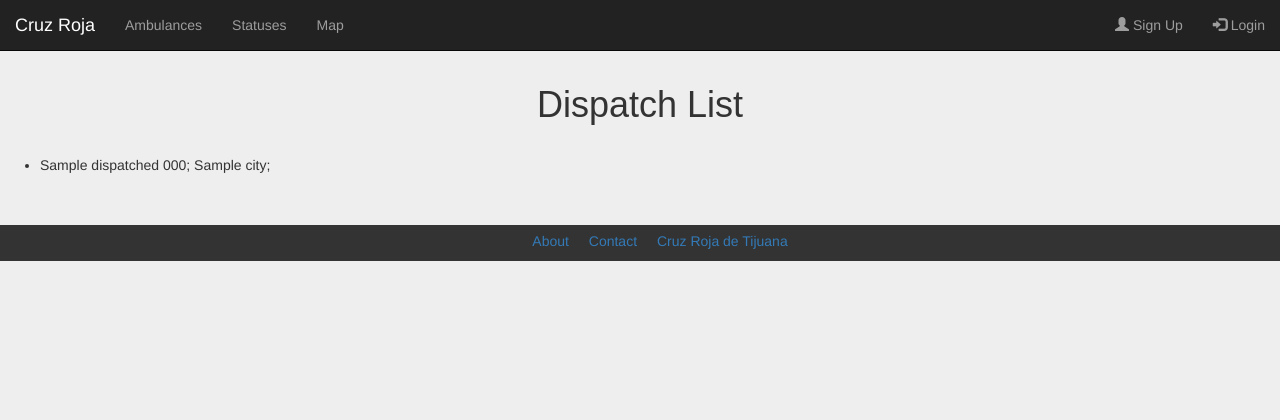
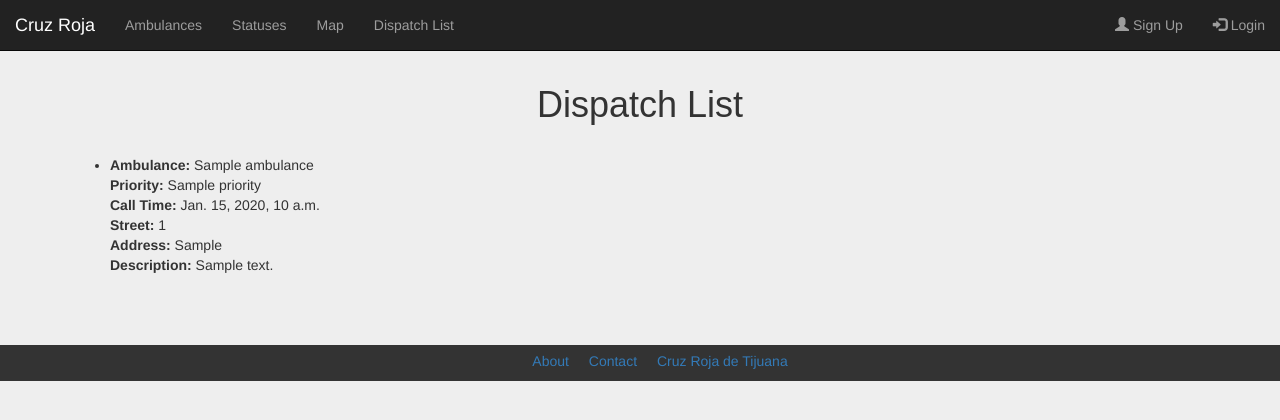
Before and after one commit to EMSTrack/EMSTrack-Django, a Django app: template eng100l/ambulances/templates/ambulances/dispatch_list.html in a window 1280 px wide. Shown: the top 420 px of the page. Run offline with Django 3.2, Linux system fonts and the light colour scheme; the template is opened without the code that fills it: most values are stand-ins (such as "Sample title", 1, 10 or a date in 2020); some libraries are stand-ins or nearby versions.

Commit message:
Add csrftoken setup on map.js postDispatchCall, Add Call List page

```diff
--- a/eng100l/ambulances/models.py
+++ b/eng100l/ambulances/models.py
@@ -67,6 +67,9 @@ class Call(models.Model):
     hospital_time = models.DateTimeField(blank = True, null = True)
     base_time = models.DateTimeField(blank = True, null = True)
 
+    def __str__(self):
+        return "({}): {}, {}".format(self.priority, self.residential_unit, self.stmain_number)
+
 
 
     PRIORITIES = [('A','A'),('B','B'),('C','C'),('D','D'),('E','E')]
--- a/eng100l/ambulances/templates/ambulances/ambulance_map.html
+++ b/eng100l/ambulances/templates/ambulances/ambulance_map.html
@@ -48,6 +48,7 @@
                 <!--        Dispatch panel      -->
                 <div class="row">
                 <form id="dispatchForm" method="POST" action="">
+                {% csrf_token %}
                     <div class="panel panel-info">
                         <div class="panel-heading">
                             <h4 class="panel-title">
--- a/eng100l/ambulances/templates/ambulances/base.html
+++ b/eng100l/ambulances/templates/ambulances/base.html
@@ -31,17 +31,10 @@
                 <li><a href="{% url 'ambulance' %}">Ambulances</a></li>
                 <li><a href="{% url 'status' %}">Statuses</a></li>
                 <li><a href="{% url 'ambulance_map' %}">Map</a></li>
+                <li><a href="{% url 'call_list' %}">Dispatch List</a></li>
+
                 {% if user.is_authenticated %}
-                    <li class="dropdown">
-                        <a class="dropdown-toggle" data-toggle="dropdown" href="#">Call Ambulance<span
-                                class="caret"></span></a>
-                        <ul class="dropdown-menu">
-                            <li><a href="#">Page 1-1</a></li>
-                            <li><a href="#">Page 1-2</a></li>
-                            <li><a href="#">Page 1-3</a></li>
-                        </ul>
-                    </li>
-                    <li><a href="#">Past Records</a></li>
+                    <li><a href="{% url 'call_list' %}">Past Records</a></li>
                     </ul>
                     <ul class="nav navbar-nav navbar-right">
                         <li><a href="/auth/settings/"><span class="glyphicon"></span>&nbsp;Settings</a></li>
--- a/eng100l/ambulances/templates/ambulances/dispatch_list.html
+++ b/eng100l/ambulances/templates/ambulances/dispatch_list.html
@@ -14,23 +14,33 @@
 
     <br/>
     <div id="calls"></div>
-    <ul>
-        {% for dispatched in calls %}
 
-                <li>
-                    {{ dispatched }}
-                    {{ dispatched.zipcode }};
-                    {{ dispatched.city }};
-                </li>
+    {% if ambulance_call %}
+    <div class="container">
+        <ul class="call-list">
+        {% for call in ambulance_call %}
+            <li class="call">
+                <strong>Ambulance:</strong> {{ call.ambulance }} <br/>
+                <strong>Priority:</strong> {{ call.priority }} <br/>
+                <strong>Call Time:</strong> {{ call.call_time }} <br/>
+                <strong>Street:</strong> {{ call.stmain_number }} <br/>
+                <strong>Address:</strong> {{ call.residential_unit }} <br/>
+                <strong>Description:</strong> {{ call.description }} <br/>
+            </li>
+            <br/>
         {% endfor %}
-    </ul>
+        </ul>
+    </div>
+    {% else %}
+        <p>No dispatched ambulance.</p>
+    {% endif %}
 
     <script type="text/javascript">
-        $.getJSON('api/calls', function(data) {
-            $.each(data, function(index) {
-                $('#calls').append(data[index].zipcode + '<br/>' + data[index].city);
-            })
+        // $.getJSON('api/calls', function(data) {
+        //     $.each(data, function(index) {
+        //         $('#calls').append(data[index].zipcode + '<br/>' + data[index].city);
+        //     })
 
-        })
+        // })
     </script>
 {% endblock %}
--- a/eng100l/ambulances/views.py
+++ b/eng100l/ambulances/views.py
@@ -43,10 +43,7 @@ class AmbulanceView(CreateView):
 class CallView(ListView):
     model = Call
     template_name = 'ambulances/dispatch_list.html'
-
-    def get_context_data(self, **kwargs):
-        context = super(CallView, self).get_context_data(**kwargs)
-        return context
+    context_object_name = "ambulance_call"
 
 
 
```
Also changed, not shown: eng100l/ambulances/static/ambulances/js/map.js (+35 -5 lines).
